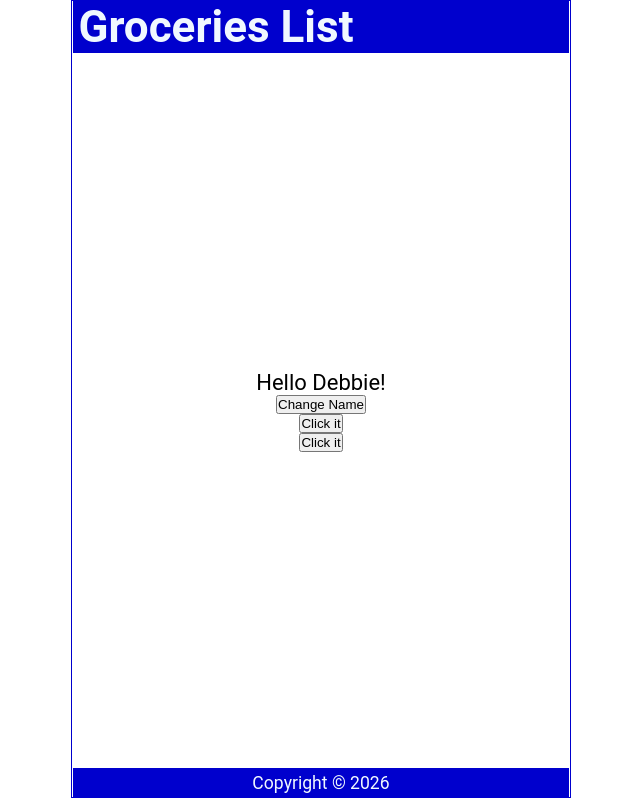
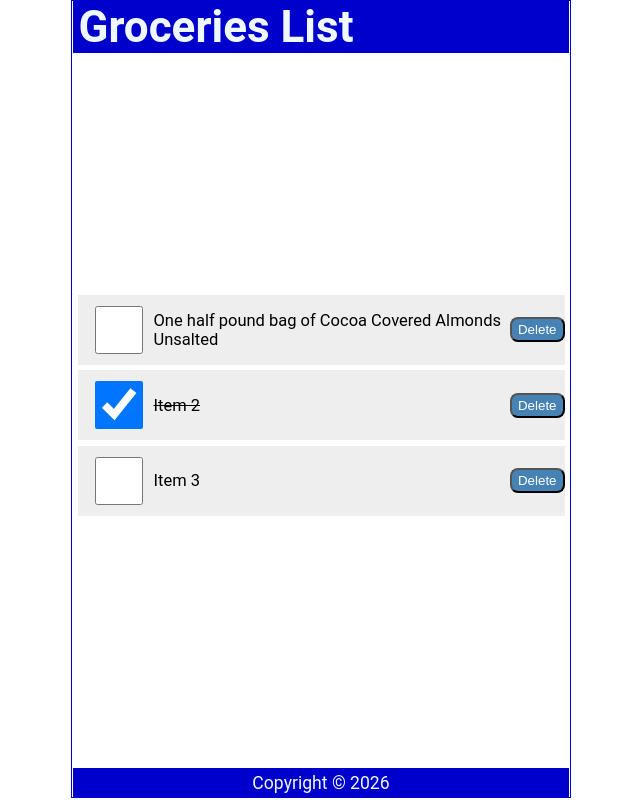
Before and after one commit to deballap-webdev/react-learning, a React (Vite) app in the folder lesson_01/: page / in a window 1280 px wide. Shown: the whole page, without its empty margins (319-959 px from the left). Built offline with nearby package versions, Linux system fonts and the light colour scheme.

Commit message:
learn about react lists and keys

```diff
--- a/lesson_01/src/Content.jsx
+++ b/lesson_01/src/Content.jsx
@@ -1,40 +1,61 @@
-import React from "react";
+import React, { useState } from "react";
+const Content = () => {
+  const [items, setItems] = useState([
+    {
+      id: 1,
+      checked: false,
+      item: "One half pound bag of Cocoa Covered Almonds Unsalted",
+    },
+    {
+      id: 2,
+      checked: true,
+      item: "Item 2",
+    },
+    {
+      id: 3,
+      checked: false,
+      item: "Item 3",
+    },
+  ]);
 
-const Content = () => {
-  const { useState } = React;
-  const [name, setName] = useState("Debbie");
-  const [count, setCount] = useState(0);
-  const handleNameChange = () => {
-    const names = [
-      "Debbie",
-      "Loveth",
-      "Victory",
-      "Divine",
-      "Victor",
-      "Kevin",
-      "Luke",
-      "Dave",
-    ];
-    const randomNum = Math.floor(Math.random() * 8);
-    setName(names[randomNum]);
+  const handleCheck = (id) => {
+    const listItems = items.map((item) =>
+      item.id === id ? { ...item, checked: !item.checked } : item,
+    );
+    setItems(listItems);
+    localStorage.setItem("grocerylist", JSON.stringify(listItems));
   };
 
-  const handleClick = () => {
-    setCount(count + 1);
-    setCount(count + 1);
-    console.log(count);
-  };
-
-  const handleClick2 = (name) => {
-    console.log(count);
+  const handleDelete = (id) => {
+    const listItems = items.filter((item) => item.id !== id);
+    setItems(listItems);
+    localStorage.setItem("groceryList", JSON.stringify(listItems));
   };
 
   return (
     <main>
-      <p onDoubleClick={handleClick}>Hello {name}!</p>
-      <button onClick={handleNameChange}>Change Name</button>
-      <button onClick={handleClick}>Click it</button>
-      <button onClick={handleClick2}>Click it</button>
+      {items.length ? (
+        <ul>
+          {items.map((item) => (
+            <li className="item" key={item.id}>
+              <input
+                type="checkbox"
+                checked={item.checked}
+                onChange={() => handleCheck(item.id)}
+              />
+              <label
+                style={item.checked ? { textDecoration: "line-through" } : null}
+                onDoubleClick={() => handleCheck(item.id)}
+              >
+                {item.item}
+              </label>
+              <button onClick={() => handleDelete(item.id)}>Delete</button>
+            </li>
+          ))}
+        </ul>
+      ) : (
+        <p style={{ marginTop: "2rem" }}>Your List is Empty.</p>
+      )}
     </main>
   );
 };
--- a/lesson_01/src/index.css
+++ b/lesson_01/src/index.css
@@ -160,13 +160,70 @@
   flex-grow: 1;
 }
 
+ul {
+  width: 100%;
+  list-style: none;
+  padding: 0 0.25rem 0.25rem;
+}
+
+ul li:before {
+  content: "\2008";
+}
+
+.item {
+  display: flex;
+  justify-content: flex-start;
+  align-items: center;
+  padding: 0.5rem 0 0.5rem 0.5rem;
+  margin: 0.25rem 0;
+  background-color: #eee;
+}
+
+.item:first-child {
+  margin: 0;
+}
+
+.item input[type="checkbox"] {
+  text-align: center;
+  width: 2.5rem;
+  width: 48px;
+  min-width: 48px;
+  height: 2.5rem;
+  height: 48px;
+  min-height: 48px;
+  cursor: pointer;
+  margin-right: 0.5rem;
+}
+
+.item input[type="checkbox"]:focus + label {
+  text-decoration: underline;
+}
+
+.item > label {
+  font-size: 0.75rem;
+  flex-grow: 1;
+}
+
 footer {
   width: calc(100% - 2px);
-  padding: 0.25em 0;
+  padding: 0.25em;
   font-size: 0.8rem;
   background-color: mediumblue;
   color: aliceblue;
-  display: flex;
-  justify-content: center;
-  align-items: center;
+  display: grid;
+  place-content: center;
 }
+
+.item button {
+  background-color: steelblue;
+  color: #fff;
+  padding: 3px 6px;
+  border-radius: 8px;
+  cursor: pointer;
+}
+
+.item button:focus,
+.item button:hover {
+  background-color: red;
+  outline: none;
+}
```
